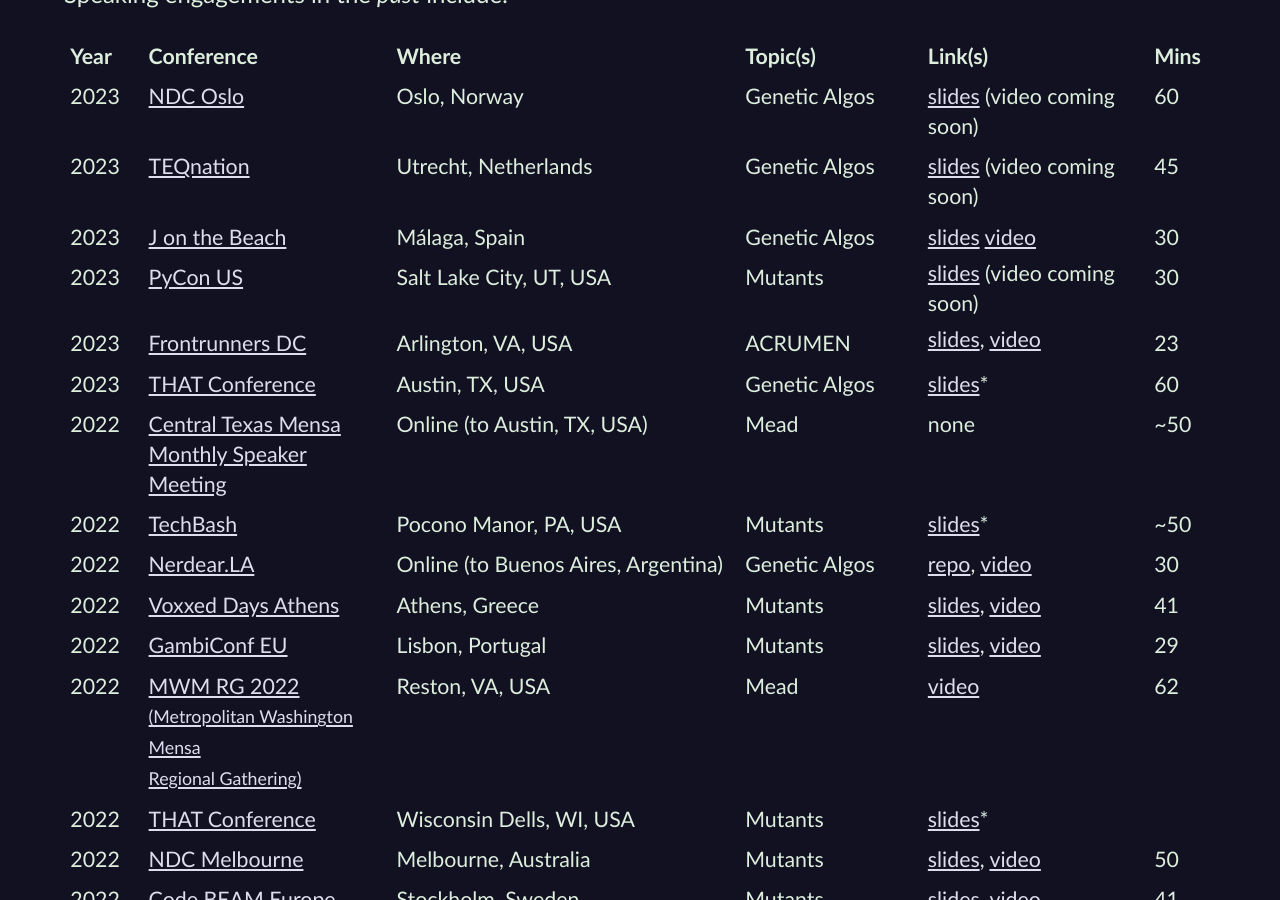
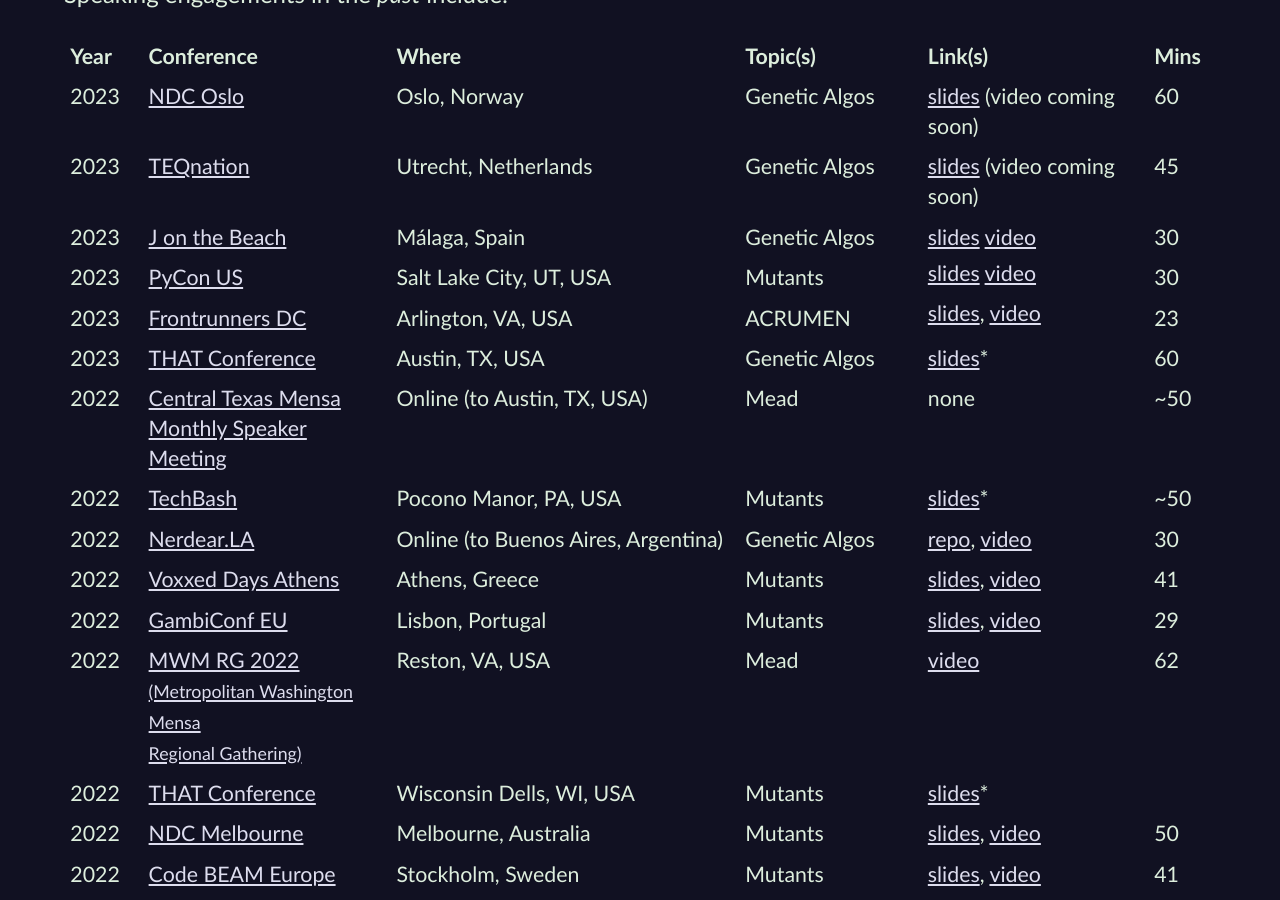
Before and after one commit to CodosaurusLLC/CodosaurusLLC.github.io, a Jekyll site: the page built from speaking.md, in a window 1280 px wide and 900 px high, scrolled down 2205 px. Built offline with Jekyll 4.4.1, drawn with Linux system fonts in a browser that asks for light colours.

Commit message:
add PyCon US 2023 video

```diff
--- a/speaking.md
+++ b/speaking.md
@@ -184,7 +184,7 @@
       <td><a href="https://us.pycon.org/2023/" rel="nofollow" target="_new">PyCon US</a></td>
       <td>Salt Lake City, UT, USA</td>
       <td>Mutants</td>
-      <td style="padding-top: 0"><a href="/reds/mutants-pycon-us-23-slides" target="_new">slides</a> (video coming soon)</td>
+      <td style="padding-top: 0"><a href="/reds/mutants-pycon-us-23-slides" target="_new">slides</a> <a href="https://www.youtube.com/watch?v=G0MbITvWfgY" target="_new">video</a></td>
       <td class="numeric">30</td>
     </tr>
     <tr>
```
